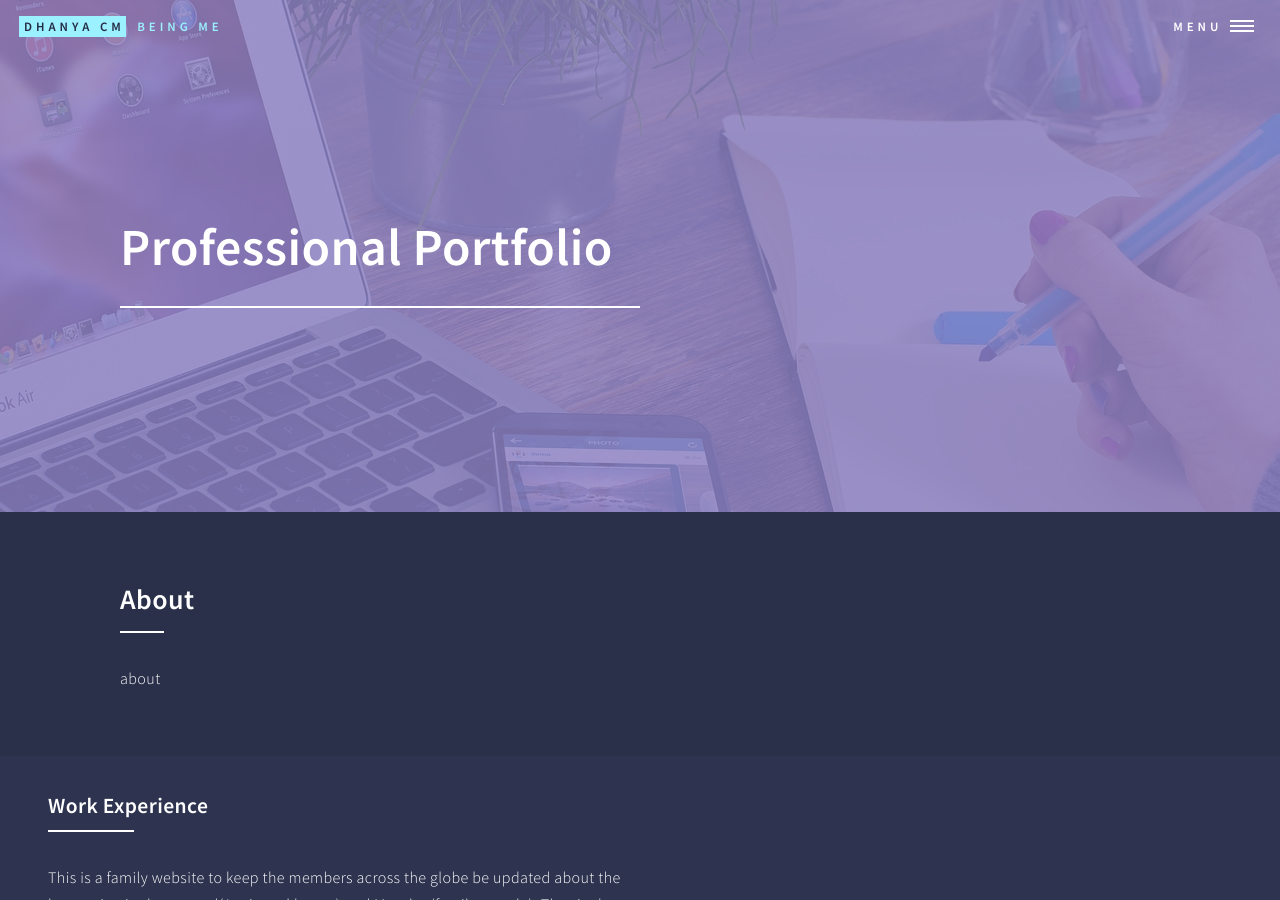
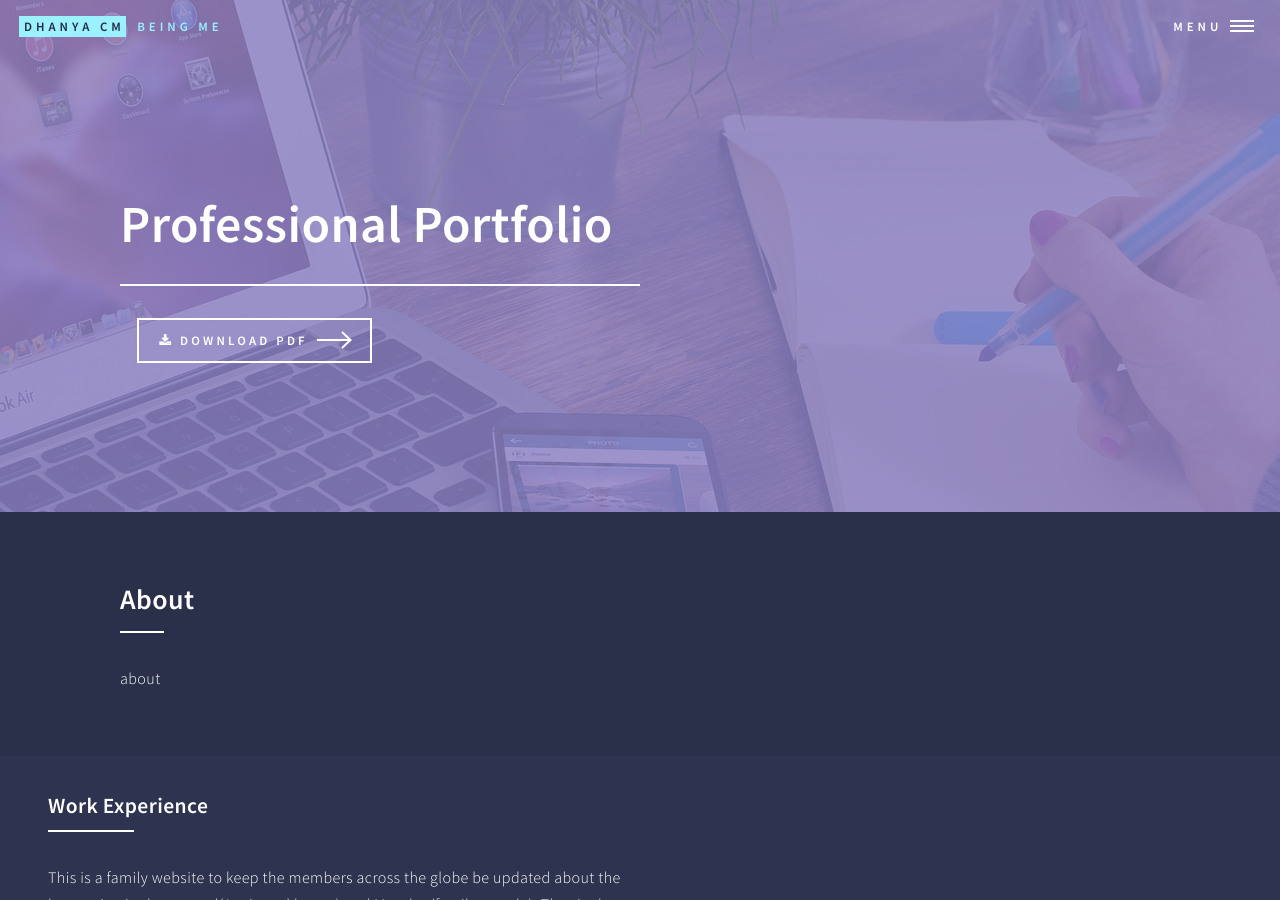
Before and after one commit to dhanyacm/dhanyacm, a Jekyll site: the page built from resume.html, in a window 1280 px wide and 900 px high. Built offline with Jekyll 4.4.1, drawn with Linux system fonts in a browser that asks for light colours.

Commit message:
Update resume.html

```diff
--- a/resume.html
+++ b/resume.html
@@ -20,6 +20,9 @@ frontpage: false
 								<p>
 
 								</p>
+								<ul class="actions">
+										<li><a href="resume.pdf" download="PDF" class="button next"><i class="fa fa-download"></i> Download Pdf</a></li>
+								</ul>
 							</div>
 						</div>
 					</section>
@@ -36,6 +39,7 @@ frontpage: false
 									</header>
 									<p>
 									about
+
 									</p>
 								</div>
 							</section>
```
